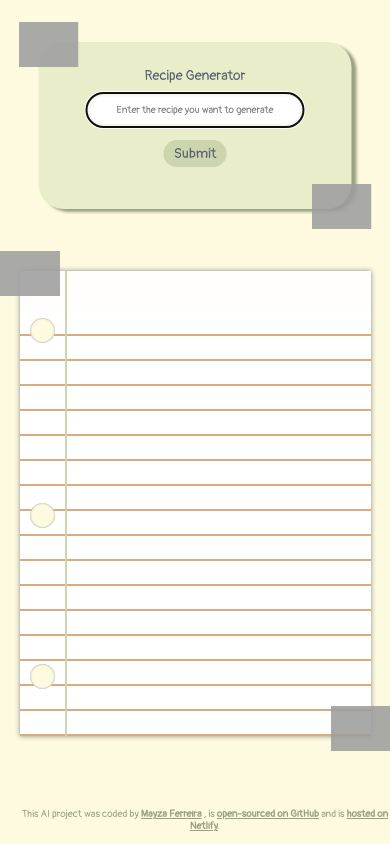
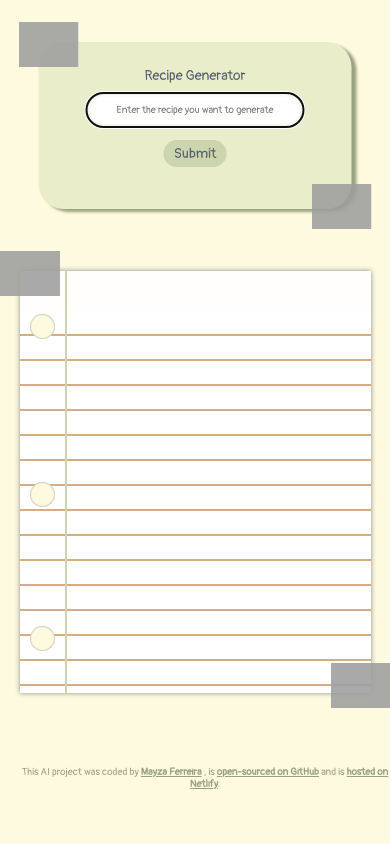
Before and after one commit to mayza-ferreira/Recipe-AI-Generator-, a plain HTML site: page index.html in a window 390 px wide. Drawn offline with nearby package versions, Linux system fonts and the light colour scheme; grey boxes are pictures that could not be loaded.

Commit message:
style: adjust paper height and form min-height for better responsiveness

```diff
--- a/src/styles.css
+++ b/src/styles.css
@@ -18,7 +18,8 @@ body {
 
 .paper {
   position: absolute;
-  height: 930px;
+  height: 90vh;
+
   width: 600px;
   background: rgba(255, 255, 255, 0.9);
   margin: -275px -225px;
@@ -268,7 +269,7 @@ form {
   }
   .paper {
     width: 90%;
-    min-height: 55%;
+    min-height: 50vh;
     height: auto;
     left: 50%;
     margin-left: -45%;
@@ -356,7 +357,6 @@ form {
   footer {
     position: relative;
     top: 85%;
-    text-align: center;
     font-size: 10px;
     padding: 10px;
   }
```
Also changed, not shown: images/carrotSticker.png, images/knifeSticker.png, 5 other files.
